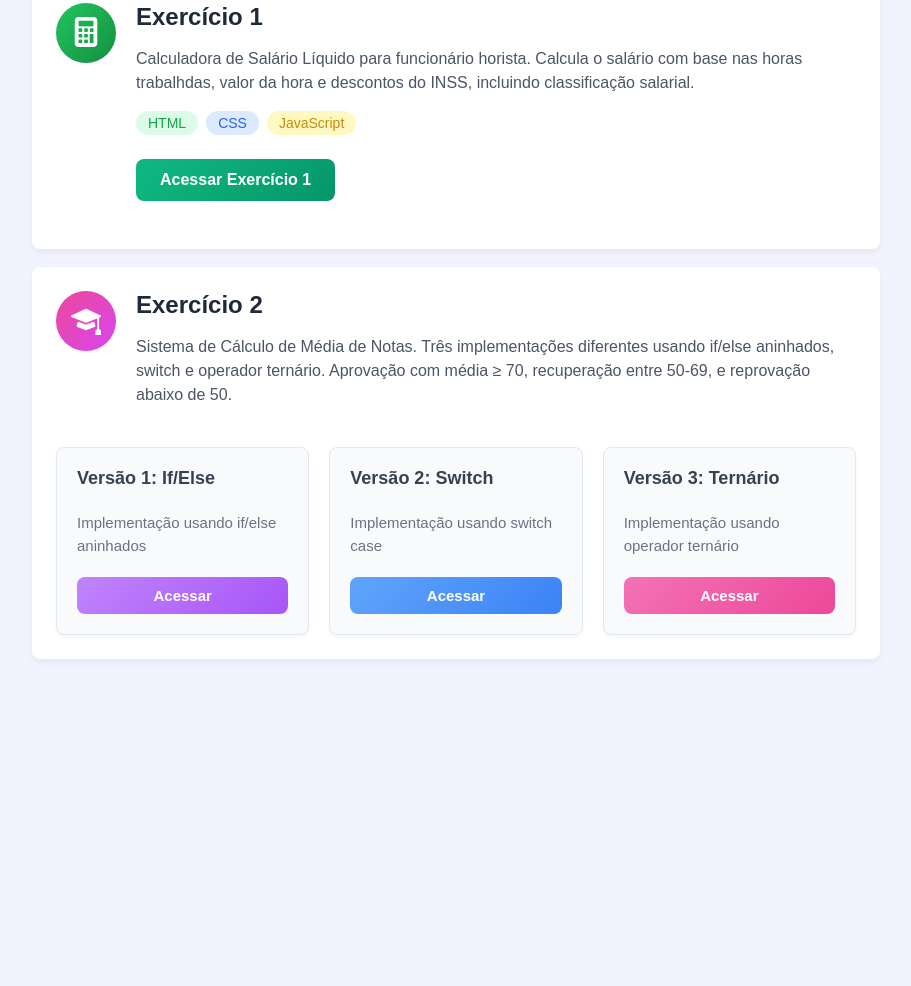
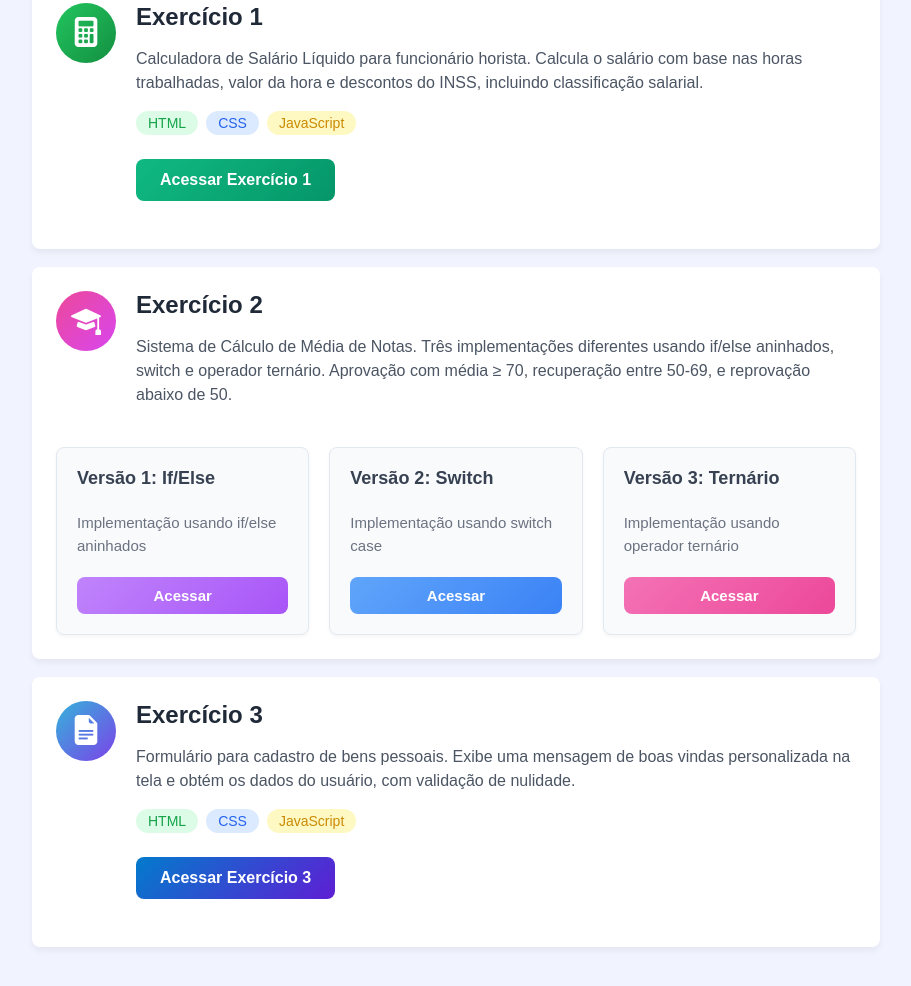
Before and after one commit to IsaacLovisi/trabalhoweb, a plain HTML site: page index.html in a window 1280 px wide. Shown: the part 368-1354 px from the top of the page, without its empty margins (184-1095 px from the left). Before the commit the page ends 1073 px from the top, so only its background shows below. Drawn offline with nearby package versions, Linux system fonts and the light colour scheme.

Commit message:
add: adicionado exercício 3 na pagina inicial e corrigidos erros de digitação

```diff
--- a/index.html
+++ b/index.html
@@ -30,12 +30,14 @@
                     <div class="icon-container"> <i class="bi bi-calculator-fill"></i> </div>
                     <div class="content">
                         <h2>Exercício 1</h2>
-                        <p>Calculadora de Salário Líquido para funcionário horista. Calcula o salário com base nas horas trabalhdas, valor da hora e descontos do INSS, incluindo classificação salarial.</p>
+                        <p>Calculadora de Salário Líquido para funcionário horista. Calcula o salário com base nas horas trabalhadas, valor da hora e descontos do INSS, incluindo classificação salarial.</p>
                         <div class="tech-tags"> <span class="tag html">HTML</span>
                             <span class="tag css">CSS</span>
                             <span class="tag javascript">JavaScript</span>
                         </div>
-                        <button class="btn btn-primary ex1">Acessar Exercício 1</button>
+                        <a href="ex1/ex1.html">
+                            <button class="btn btn-primary ex1">Acessar Exercício 1</button>
+                        </a>
                     </div>
                 </div>
             </div>
@@ -50,17 +52,39 @@
                 <div class="versions-grid"> <div class="version-box">
                         <h3>Versão 1: If/Else</h3>
                         <p>Implementação usando if/else aninhados</p>
-                        <button class="btn btn-version version1">Acessar</button>
+                        <a href="ex2/ex2_v1.html">
+                            <button class="btn btn-version version1">Acessar</button>
+                        </a>
                     </div>
                     <div class="version-box">
                         <h3>Versão 2: Switch</h3>
                         <p>Implementação usando switch case</p>
-                        <button class="btn btn-version version2">Acessar</button>
+                        <a href="ex2/ex2_v2.html">
+                            <button class="btn btn-version version2">Acessar</button>
+                        </a>
                     </div>
                     <div class="version-box">
                         <h3>Versão 3: Ternário</h3>
                         <p>Implementação usando operador ternário</p>
-                        <button class="btn btn-version version3">Acessar</button>
+                        <a href="ex2/ex2_v3.html">
+                            <button class="btn btn-version version3">Acessar</button>
+                        </a>
+                    </div>
+                </div>
+            </div>
+            <div class="box">
+                <div class="inbox">
+                    <div class="icon-container"> <i class="bi bi-file-earmark-text-fill"></i> </div>
+                    <div class="content">
+                        <h2>Exercício 3</h2>
+                        <p>Formulário para cadastro de bens pessoais. Exibe uma mensagem de boas vindas personalizada na tela e obtém os dados do usuário, com validação de nulidade.</p>
+                        <div class="tech-tags"> <span class="tag html">HTML</span>
+                            <span class="tag css">CSS</span>
+                            <span class="tag javascript">JavaScript</span>
+                        </div>
+                        <a href="ex1/ex1.html">
+                            <button onclick="" class="btn btn-primary-ex3 ex3">Acessar Exercício 3</button>
+                        </a>
                     </div>
                 </div>
             </div>
--- a/style.css
+++ b/style.css
@@ -123,6 +123,10 @@ body {
     background-image: linear-gradient(135deg, #EC4899, #D946EF);
 }
 
+.box:nth-child(4) .icon-container {
+    background-image: linear-gradient(135deg, #34b3da, #7c42e9);
+}
+
 .tech-tags {
     display: flex;
     gap: 8px;
@@ -178,6 +182,17 @@ body {
 }
 .btn-primary:hover {
     background-image: linear-gradient(135deg, #059669, #047857);
+}
+
+.btn-primary-ex3{
+    background-image: linear-gradient(135deg, #3399dd, #8552e4);
+    color: white;
+}
+
+.btn-primary-ex3{
+    background-image: linear-gradient(135deg, #027bcc, #5e1ed4);
+    color: white;
+
 }
 
 
```
Also changed, not shown: ex2/ex2_v2.html (+1 -1 lines).
